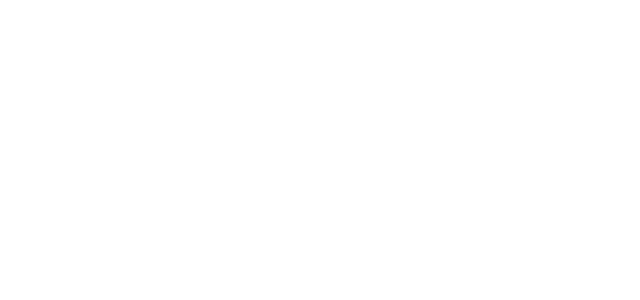
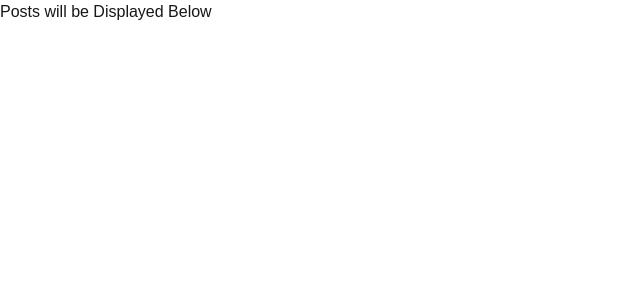
Before and after one commit to JannatulAfrozFaria/next-js-practice-2, a Next.js app: page /posts in a window 1280 px wide. Shown: the top 300 px of the page, without its empty margins (0-640 px from the left). Built offline with nearby package versions, Linux system fonts and the light colour scheme.

Commit message:
PostPage created

```diff
--- a/src/app/posts/page.jsx
+++ b/src/app/posts/page.jsx
@@ -1,11 +1,11 @@
 import React from 'react';
 
-const page = () => {
+const PostPage = () => {
     return (
         <div>
-
+            <h1>Posts will be Displayed Below</h1>
         </div>
     );
 };
 
-export default page;
+export default PostPage;
```
